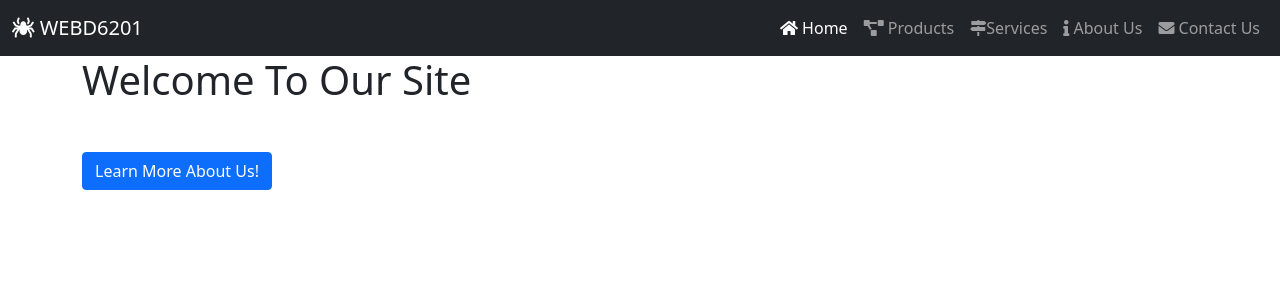
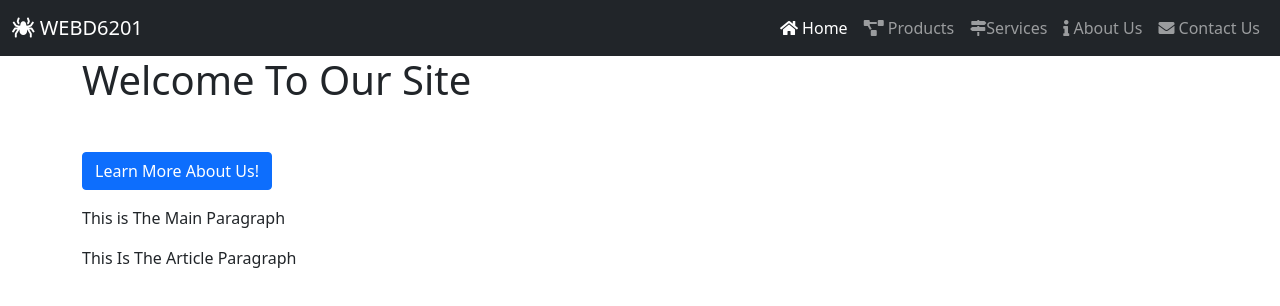
Before and after one commit to Not-Alex-Code/Not-Alex-Code.github.io, a website: page index.html in a window 1280 px wide. Drawn offline with nearby package versions, Linux system fonts and the light colour scheme; files that its build step writes are made by us from their sources.

Commit message:
Updated From ICE 2

```diff
--- a/Scripts/app.js
+++ b/Scripts/app.js
@@ -12,7 +12,47 @@
         {
             //Redirects To About Page
             location.href = "about.html"
+
         });
+
+            //Step 1 get a reference to an entry point(s) (insertion point / deletion point)
+            let MainContent = document.getElementsByTagName("main")[0];
+            let DocumentBody = document.body;
+
+            //Step 2 create an element(s) to insert
+            let MainParagraph = document.createElement("p");
+            let Article = document.createElement("article");
+            let ArticleParagraph = `<p id="ArticleParagraph" class="mt-3"> This Is The Article Paragraph </p>`;
+
+            //Step 3 configure new element
+            MainParagraph.setAttribute("id", "MainParagraph");
+            MainParagraph.setAttribute("class", "mt-3");
+
+            let FirstParagraphString = "This is";
+            //Example Of Template Strings
+            let SecondParagraphString = `${FirstParagraphString} The Main Paragraph`;
+
+            MainParagraph.textContent = SecondParagraphString;
+            Article.setAttribute("class", "container");
+
+            //Step 4 add /  insert element
+            MainContent.appendChild(MainParagraph);
+            Article.innerHTML = ArticleParagraph;
+            DocumentBody.appendChild(Article);
+
+
+            //Deletion Example
+            // document.getElementsById("ArticleParagraph").remove();
+
+            //Insert Before Example
+            // let NewH1 = document.createElement("h1");
+            // NewH1.setAttribute("class", "display-1");
+
+            // MainContent.before(NewH1);
+
+            // NewH1.textContent = "Hello World!";
+
+
     }
 
     // named function
--- a/index.html
+++ b/index.html
@@ -41,10 +41,10 @@
           </nav>
     </header>
 
-    <div class="container">
+    <main class="container">
         <h1 class="mb-5"> Welcome To Our Site</h1>
         <button id="AboutUsButton" class="btn btn-primary">Learn More About Us!</button>
-    </div>
+    </main>
 
 
     <!-- Scripting Section -->
```
